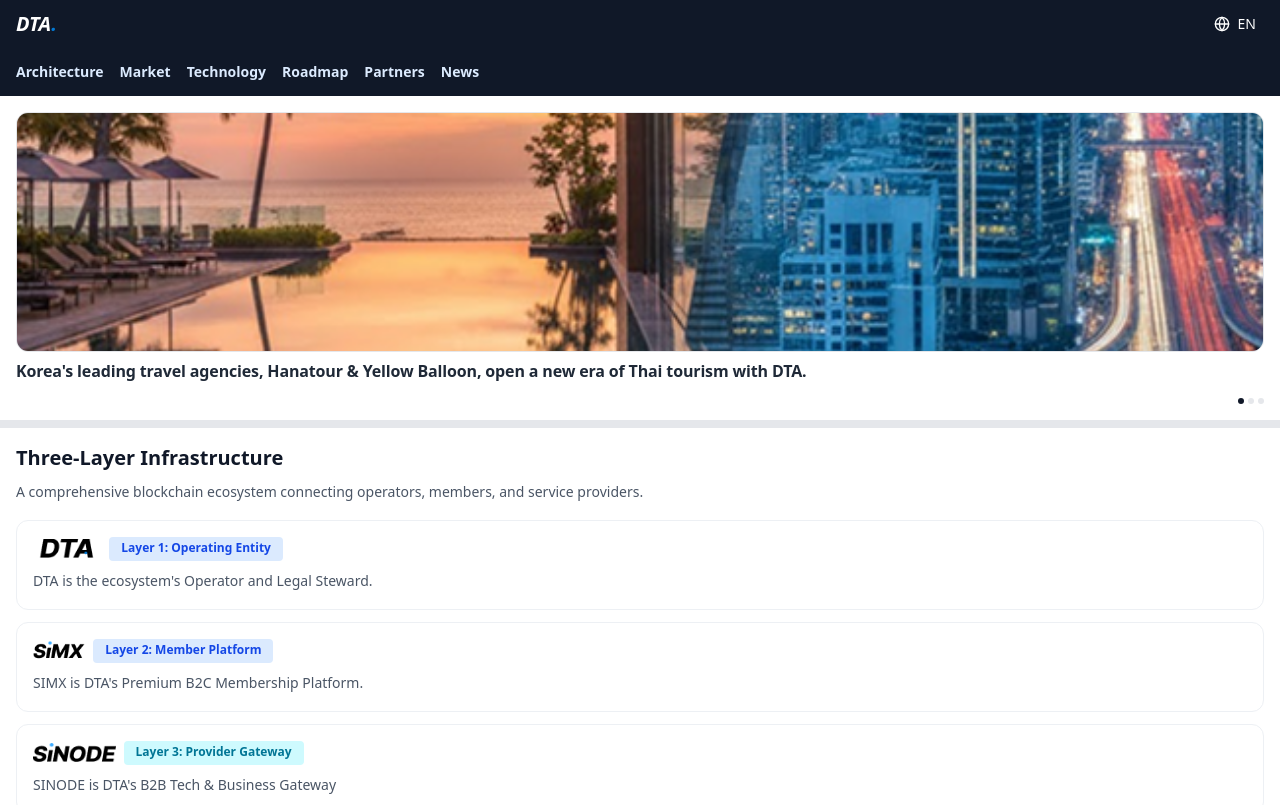
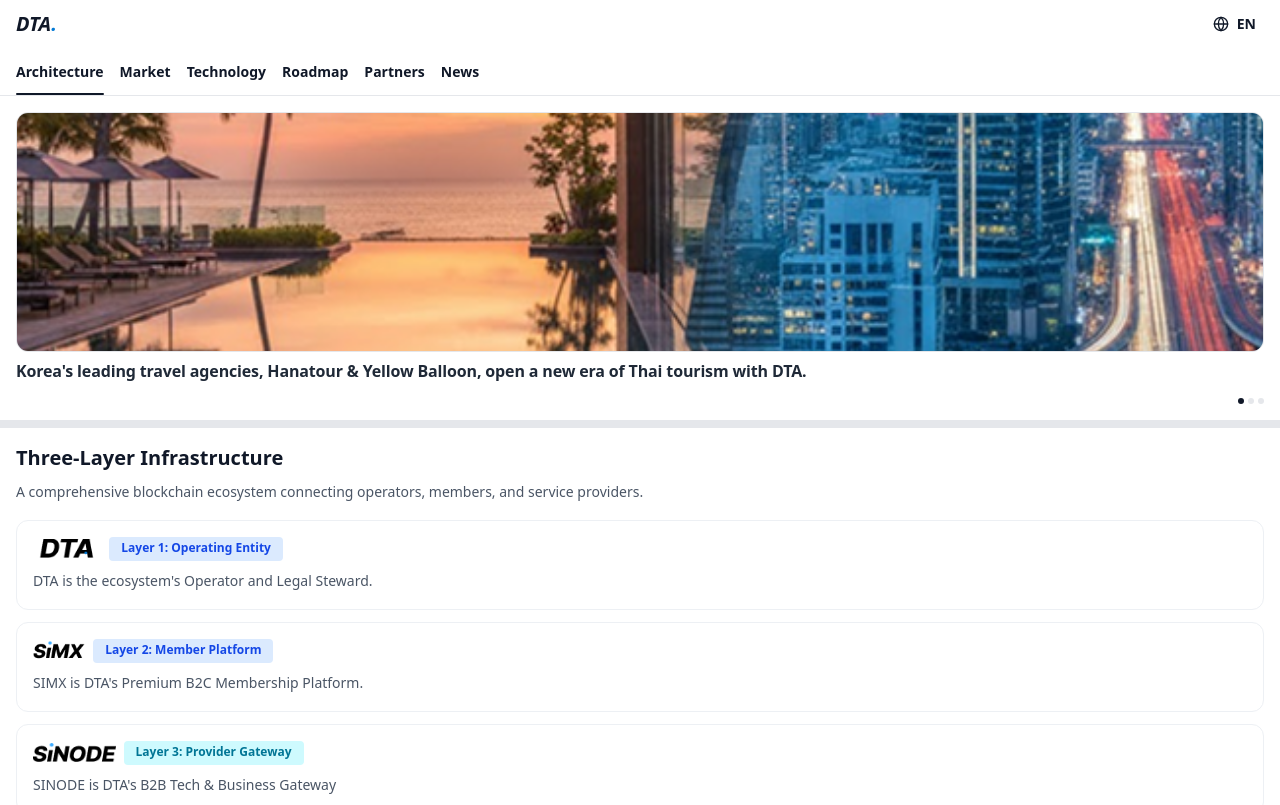
Before and after one commit to ibexlab-project/dta-home, a Next.js app: page /m/en in a window 1280 px wide. Shown: the top 805 px of the page. Built offline with nearby package versions, Linux system fonts and the light colour scheme.

Commit message:
feat: MobileHeader에 active state 및 pathname 기능 추가

```diff
--- a/src/components/mobile/MobileHeader.tsx
+++ b/src/components/mobile/MobileHeader.tsx
@@ -3,7 +3,8 @@
 import Link from "next/link";
 import Image from "next/image";
 import { Globe } from "lucide-react";
-import { useState } from "react";
+import { useEffect, useState } from "react";
+import { usePathname } from "next/navigation";
 
 interface MobileHeaderProps {
   locale: "en" | "th";
@@ -11,27 +12,45 @@
 
 export function MobileHeader({ locale }: MobileHeaderProps) {
   const [langOpen, setLangOpen] = useState(false);
+  const pathname = usePathname();
+  const [active, setActive] = useState("core-structure");
 
   const navItems = [
-    { label: "Architecture", href: `/m/${locale}#core-structure` },
-    { label: "Market", href: `/m/${locale}#market-strategy` },
-    { label: "Technology", href: `/m/${locale}#technology` },
-    { label: "Roadmap", href: `/m/${locale}#roadmap` },
-    { label: "Partners", href: `/m/${locale}#partners` },
-    { label: "News", href: `/m/${locale}/news` },
+    { label: "Architecture", key: "core-structure", href: `/m/${locale}#core-structure` },
+    { label: "Market", key: "market-strategy", href: `/m/${locale}#market-strategy` },
+    { label: "Technology", key: "technology", href: `/m/${locale}#technology` },
+    { label: "Roadmap", key: "roadmap", href: `/m/${locale}#roadmap` },
+    { label: "Partners", key: "partners", href: `/m/${locale}#partners` },
+    { label: "News", key: "news", href: `/m/${locale}/news` },
   ];
+
+  useEffect(() => {
+    const readHash = () => {
+      if (/\/m\/(en|th)\/news/.test(pathname)) return "news";
+      const hash = window.location.hash?.replace("#", "") || "";
+      if (!hash) return "core-structure";
+      return hash;
+    };
+    const update = () => setActive(readHash());
+    update();
+    window.addEventListener("hashchange", update);
+    window.addEventListener("popstate", update);
+    return () => {
+      window.removeEventListener("hashchange", update);
+      window.removeEventListener("popstate", update);
+    };
+  }, [pathname]);
 
   return (
     <>
       <header
-        className="fixed top-0 left-0 right-0 z-40 flex flex-col"
-        style={{ backgroundColor: "#101828" }}
+        className="fixed top-0 left-0 right-0 z-40 flex flex-col bg-white"
       >
         {/* Top bar */}
         <div className="relative flex items-center justify-between px-4 py-2" style={{ height: "48px" }}>
           <div className="flex items-center gap-2">
             <Link href={`/m/${locale}`} className="flex items-center">
-              <span className="text-xl font-bold italic text-white leading-none">
+              <span className="text-xl font-bold italic text-[#101828] leading-none">
                 DTA<span style={{ color: "#0279D5" }}>.</span>
               </span>
             </Link>
@@ -40,10 +59,10 @@
             <button
               onClick={() => setLangOpen((v) => !v)}
               aria-label="Select language"
-              className="inline-flex items-center gap-2 text-sm font-medium text-white px-2 py-1 rounded-md hover:bg-white/10 transition-colors"
+              className="inline-flex items-center gap-2 text-sm font-semibold text-[#101828] px-2 py-1 rounded-md hover:bg-[#EDF2F7] transition-colors"
             >
-              <Globe size={16} className="text-white" />
-              <span className="uppercase">{locale}</span>
+              <Globe size={16} className="text-[#101828]" />
+              <span className="uppercase text-[#101828]">{locale}</span>
             </button>
             {langOpen && (
               <div className="absolute right-4 top-12 z-50 rounded-md bg-white shadow-lg border border-[#E5E7EB] overflow-hidden text-sm">
@@ -67,19 +86,51 @@
         </div>
 
         {/* Subnav bar */}
-        <nav className="no-scrollbar subnav-scroll flex items-center gap-4 px-4 h-12 text-sm text-[#DBEAFE] overflow-x-auto whitespace-nowrap">
-          {navItems.map((item) => (
-            <Link
-              key={item.href}
-              href={item.href}
-              className="font-semibold hover:text-white transition-colors"
-            >
-              {item.label}
-            </Link>
-          ))}
+        <nav className="no-scrollbar subnav-scroll flex items-center gap-4 px-4 h-12 text-sm text-[#101828] overflow-x-auto whitespace-nowrap border-b border-[#E5E7EB] bg-white">
+          {navItems.map((item) => {
+            const isActive = active === item.key;
+            return (
+              <div key={item.href} className="relative h-full flex items-center">
+                <Link
+                  href={item.href}
+                  className="font-semibold transition-colors px-0 text-[#101828] hover:text-[#155DFC]"
+                  onClick={() => setActive(item.key)}
+                >
+                  {item.label}
+                </Link>
+                <div
+                  className="absolute left-0 right-0 bottom-0 h-[2px] bg-[#101828] rounded-full transition-opacity duration-150"
+                  style={{ opacity: isActive ? 1 : 0 }}
+                />
+              </div>
+            );
+          })}
         </nav>
       </header>
 
     </>
   );
 }
+
+function useHashActive(defaultKey: string, pathname: string) {
+  const [value, setValue] = useState(defaultKey);
+
+  useEffect(() => {
+    const readHash = () => {
+      if (/\/m\/(en|th)\/news/.test(pathname)) return "news";
+      const hash = window.location.hash?.replace("#", "") || "";
+      if (!hash) return defaultKey;
+      return hash;
+    };
+    const update = () => setValue(readHash());
+    update();
+    window.addEventListener("hashchange", update);
+    window.addEventListener("popstate", update);
+    return () => {
+      window.removeEventListener("hashchange", update);
+      window.removeEventListener("popstate", update);
+    };
+  }, [defaultKey, pathname]);
+
+  return value;
+}
```
